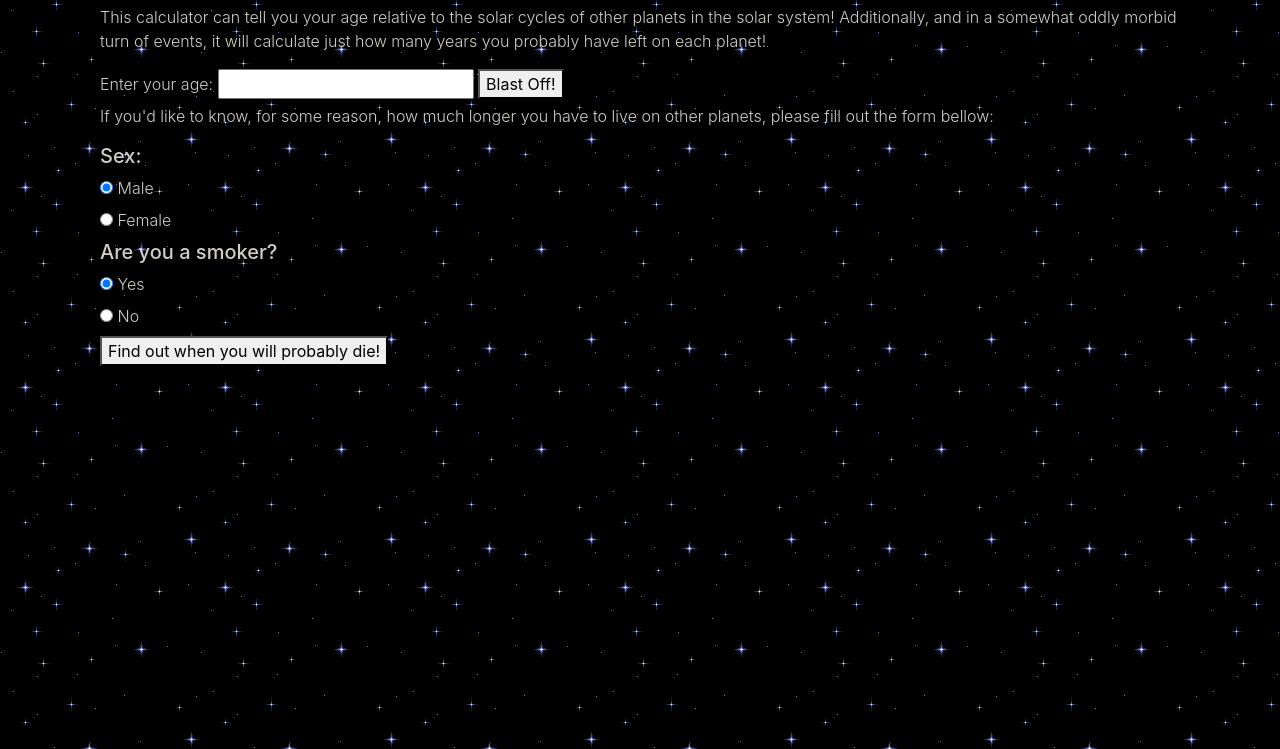
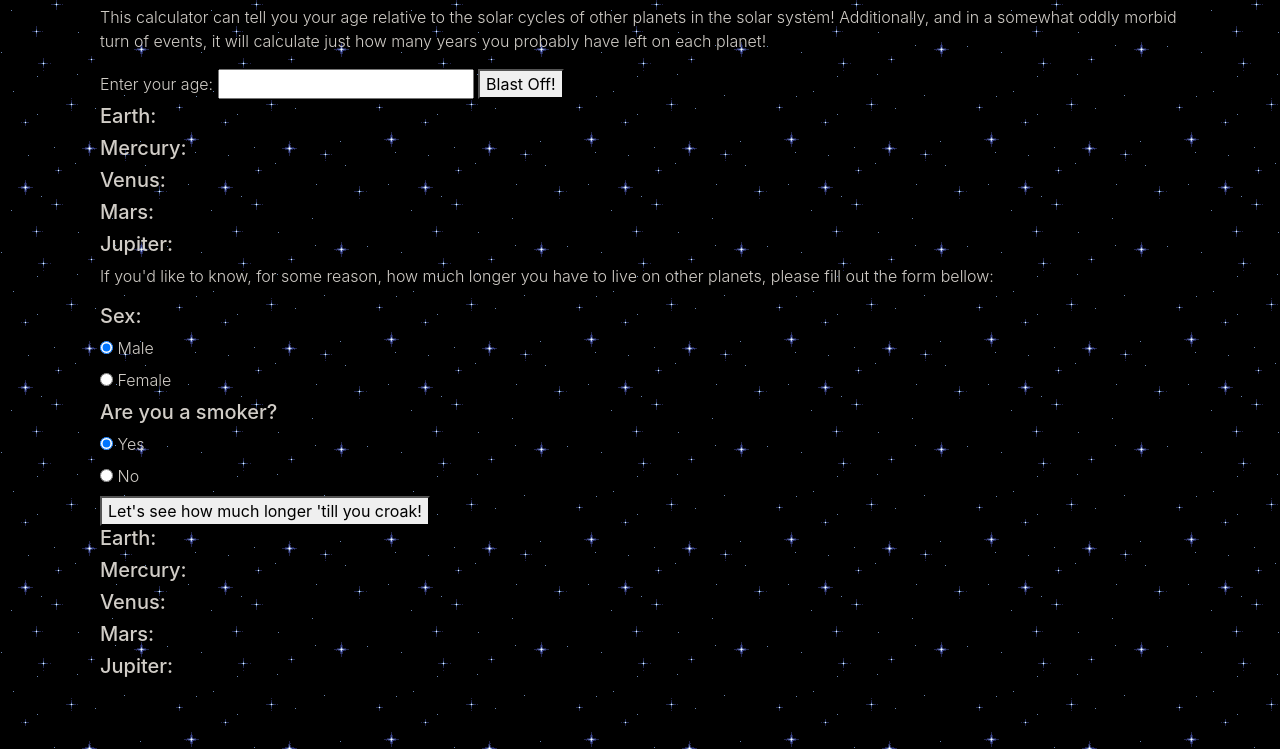
Before and after one commit to brycebresnan/age-calculator, a website built with webpack: page src/index.html in a window 1280 px wide. Shown: the part 51-800 px from the top of the page. Built offline with nearby package versions, Linux system fonts and the light colour scheme.

Commit message:
add divs to use for displaying results

```diff
--- a/src/index.html
+++ b/src/index.html
@@ -12,6 +12,13 @@
         <input type="number" id="age" name="age" min="0">
         <button type="submit">Blast Off!</button>
       </form>
+      <div id="displayAge">
+        <h5>Earth:<spans id="earthAge"></spans></h5>
+        <h5>Mercury:<spans id="mercuryAge"></spans></h5>
+        <h5>Venus:<spans id="venusAge"></spans></h5>
+        <h5>Mars:<spans id="marsAge"></spans></h5>
+        <h5>Jupiter:<spans id="jupiterAge"></spans></h5>
+      </div>
       <form id="lifeExpect">
         <p>If you'd like to know, for some reason, how much longer you have to live on other planets, please fill out the form bellow:</p>
         <h5>Sex:</h5>
@@ -24,11 +31,16 @@
         <label for="true">Yes</label><br>
         <input type="radio" id="smokerTalse" name="smoker" value=false>
         <label for="false">No</label><br>
-        <button type="submit">Find out when you will probably die!</button>
+        <button type="submit">Let's see how much longer 'till you croak!</button>
       </form>
-      <div id="display">
+      <div id="displayLifeExpect">
+        <h5>Earth:<spans id="earthExp"></spans></h5>
+        <h5>Mercury:<spans id="mercuryExp"></spans></h5>
+        <h5>Venus:<spans id="venusExp"></spans></h5>
+        <h5>Mars:<spans id="marsExp"></spans></h5>
+        <h5>Jupiter:<spans id="jupiterExp"></spans></h5>
+      </div>
 
-      </div>
     </div>
   </body>
 </html>
```
